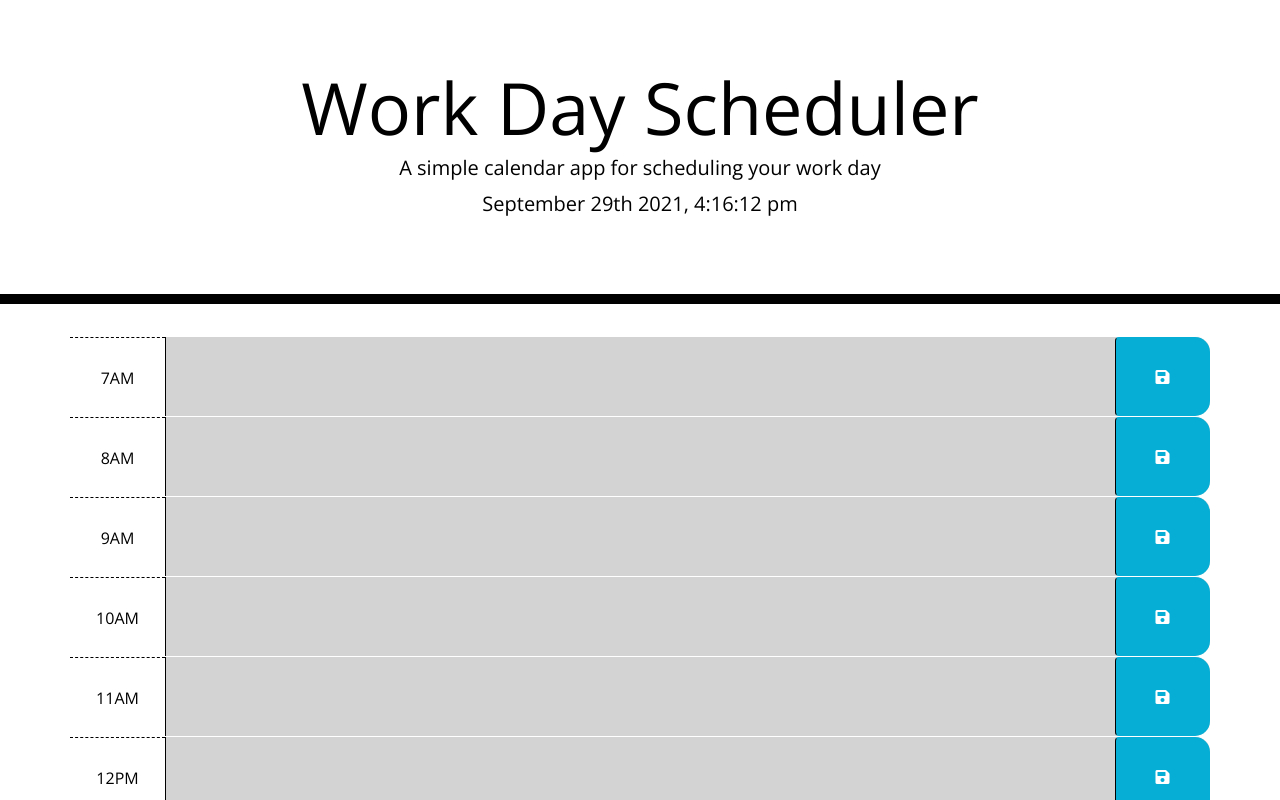
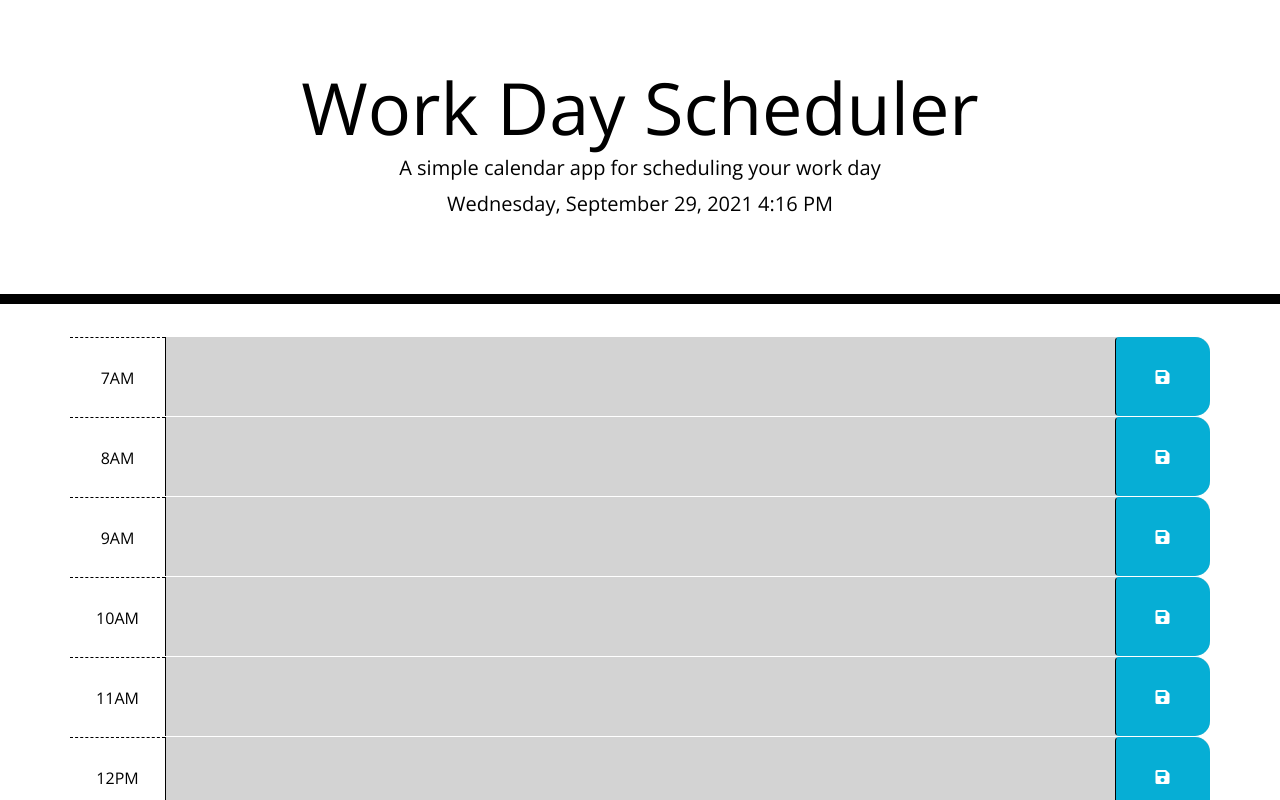
Before and after one commit to grave019/work-day-scheduler, a plain HTML site: page index.html in a window 1280 px wide. Shown: the top 800 px of the page. Drawn offline with nearby package versions, Linux system fonts and the light colour scheme.

Commit message:
changed date display in js and added comments to html.

```diff
--- a/assets/js/javascript.js
+++ b/assets/js/javascript.js
@@ -1,6 +1,6 @@
 $(document).ready(function () {
     //displays current day & time.
-    $("#currentDay").text(moment().format("MMMM Do YYYY, h:mm:ss a"));
+    $("#currentDay").text(moment().format("LLLL"));
 
     //Assign saveBtn on click listener
     $(".saveBtn").on("click", function () {
@@ -27,7 +27,7 @@ $("#hour17 .description").val(localStorage.getItem("hour17"));
 $("#hour18 .description").val(localStorage.getItem("hour18"));
 
 function hourTracker() {
-    //get current number of hours.
+    //get current hour number
     let currentHour = moment().hour();
     // loop over time blocks
     $(".time-block").each(function () {
```
Also changed, not shown: index.html (+17 -3 lines), 1 other file.
